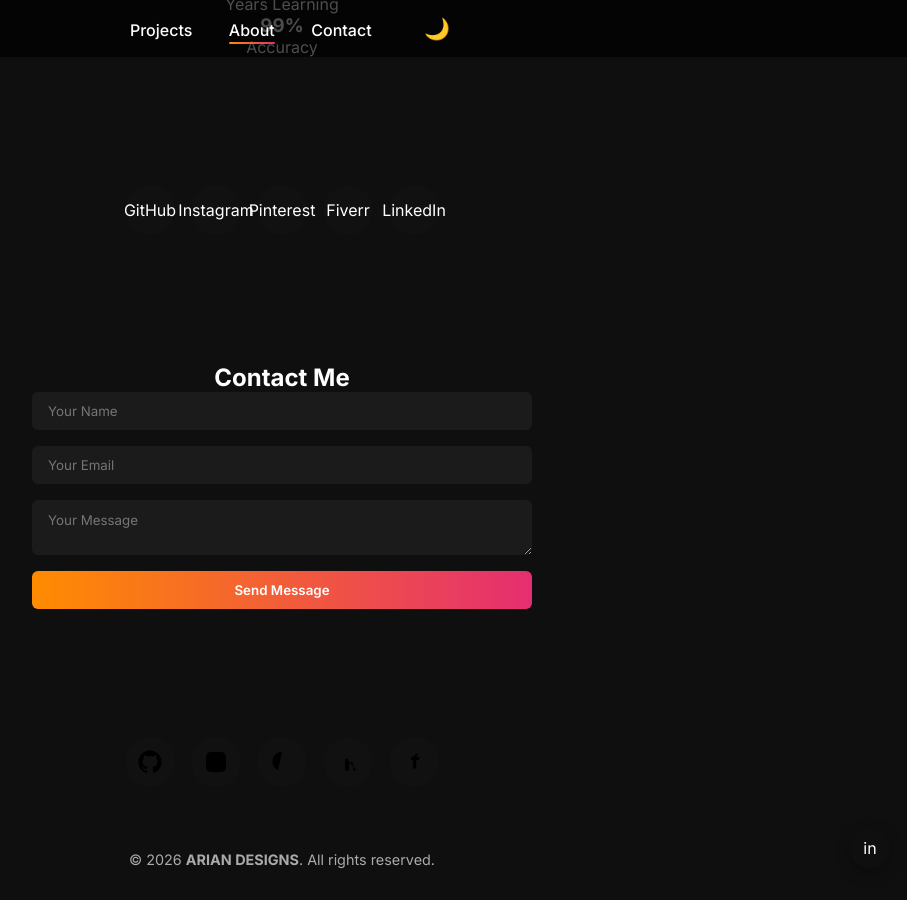
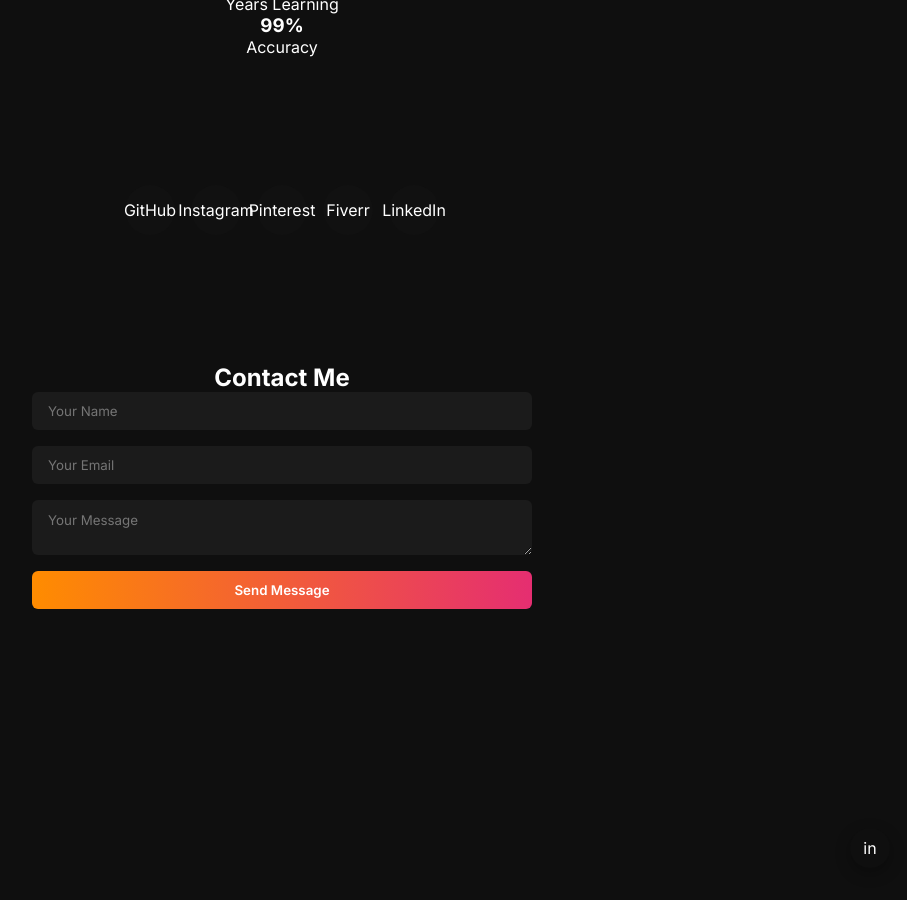
Before and after one commit to ariantechzone-stack/ariantechzone-stack.github.io, a Jekyll site: the page built from index.md, in a window 1280 px wide and 900 px high, scrolled down 1277 px. Shown: the whole window, without its empty margins (358-1265 px from the left). Built offline with Jekyll 4.4.1, drawn with Linux system fonts in a browser that asks for light colours; after the commit the page ends 1982 px from its top, so only the background shows below that.

Commit message:
Update default.html

```diff
--- a/_layouts/default.html
+++ b/_layouts/default.html
@@ -2,94 +2,30 @@
 <html lang="en">
 <head>
   <meta charset="UTF-8">
-
-  <title>{{ page.title | default: site.title }}</title>
-
+  <title>{{ page.title | default: "ARIAN DESIGNS" }}</title>
   <meta name="viewport" content="width=device-width, initial-scale=1.0">
   <meta name="description" content="{{ site.description }}">
   <meta name="theme-color" content="#0f0f0f">
 
-  <!-- ================= FAVICONS ================= -->
-  <link rel="icon" type="image/png" sizes="32x32" href="{{ '/favicon.png' | relative_url }}">
-  <link rel="icon" type="image/png" sizes="16x16" href="{{ '/favicon-16x16.png' | relative_url }}">
-  <link rel="apple-touch-icon" sizes="180x180" href="{{ '/apple-touch-icon.png' | relative_url }}">
+  <!-- FAVICONS -->
+  <link rel="icon" type="image/png" sizes="32x32" href="{{ '/assets/favicons/favicon.png' | relative_url }}">
+  <link rel="icon" type="image/png" sizes="16x16" href="{{ '/assets/favicons/favicon-16x16.png' | relative_url }}">
+  <link rel="apple-touch-icon" sizes="180x180" href="{{ '/assets/favicons/apple-touch-icon.png' | relative_url }}">
 
-  <!-- ================= GOOGLE FONT ================= -->
+  <!-- FONT -->
   <link rel="preconnect" href="https://fonts.googleapis.com">
   <link rel="preconnect" href="https://fonts.gstatic.com" crossorigin>
-  <link
-    href="https://fonts.googleapis.com/css2?family=Inter:wght@400;500;600;700;800&display=swap"
-    rel="stylesheet">
+  <link href="https://fonts.googleapis.com/css2?family=Inter:wght@400;500;600;700;800&display=swap" rel="stylesheet">
 
-  <!-- ================= MAIN CSS ================= -->
+  <!-- CSS -->
   <link rel="stylesheet" href="{{ '/assets/css/style.css' | relative_url }}">
 </head>
 
 <body class="theme-dark">
+  {{ content }}
 
-  <!-- ================= HEADER / NAV ================= -->
-  <header class="site-header">
-    <nav class="nav">
-      <a href="#projects" class="nav-link">Projects</a>
-      <a href="#about" class="nav-link">About</a>
-      <a href="#contact" class="nav-link">Contact</a>
-
-      <button id="themeToggle" aria-label="Toggle theme">🌙</button>
-    </nav>
-  </header>
-
-  <!-- ================= PAGE CONTENT ================= -->
-  <main>
-    {{ content }}
-  </main>
-
-  <!-- ================= SOCIAL ICONS ================= -->
-  <div class="socials">
-
-    <!-- GitHub -->
-    <a href="https://github.com/ariantechzone-stack" target="_blank"
-       class="social-link github" aria-label="GitHub">
-      <svg viewBox="0 0 24 24"><path d="M12 .5C5.73.5.5 5.74.5 12.02c0 5.1 3.29 9.42 7.86 10.95.57.1.78-.25.78-.55v-2.02c-3.2.7-3.87-1.55-3.87-1.55-.52-1.33-1.27-1.69-1.27-1.69-1.04-.72.08-.71.08-.71 1.15.08 1.76 1.19 1.76 1.19 1.02 1.75 2.68 1.25 3.33.96.1-.74.4-1.25.73-1.54-2.55-.29-5.23-1.28-5.23-5.7 0-1.26.45-2.29 1.19-3.1-.12-.29-.52-1.45.11-3.02 0 0 .97-.31 3.18 1.18a10.9 10.9 0 0 1 5.8 0c2.2-1.49 3.17-1.18 3.17-1.18.64 1.57.24 2.73.12 3.02.74.81 1.18 1.84 1.18 3.1 0 4.43-2.69 5.4-5.25 5.69.41.36.78 1.08.78 2.18v3.23c0 .3.2.66.79.55 4.56-1.53 7.84-5.86 7.84-10.95C23.5 5.74 18.27.5 12 .5z"/></svg>
-      <span class="tooltip">GitHub</span>
-    </a>
-
-    <!-- Instagram -->
-    <a href="https://instagram.com/_arian.designs_" target="_blank"
-       class="social-link instagram" aria-label="Instagram">
-      <svg viewBox="0 0 24 24"><path d="M7 2C4.24 2 2 4.24 2 7v10c0 2.76 2.24 5 5 5h10c2.76 0 5-2.24 5-5V7c0-2.76-2.24-5-5-5H7zm5 5a5 5 0 1 0 0 10a5 5 0 0 0 0-10z"/></svg>
-      <span class="tooltip">Instagram</span>
-    </a>
-
-    <!-- Pinterest -->
-    <a href="https://pinterest.com/ariantech" target="_blank"
-       class="social-link pinterest" aria-label="Pinterest">
-      <svg viewBox="0 0 24 24"><path d="M12.04 2C6.58 2 2.5 6.08 2.5 11.47c0 4.01 2.53 7.43 6.1 8.75-.08-.74-.16-1.88.03-2.69l1.1-4.65z"/></svg>
-      <span class="tooltip">Pinterest</span>
-    </a>
-
-    <!-- LinkedIn -->
-    <a href="https://www.linkedin.com/in/arian-varx-0660b539b" target="_blank"
-       class="social-link linkedin" aria-label="LinkedIn">
-      <svg viewBox="0 0 24 24"><path d="M20.447 20.452H17.21v-5.569c0-1.328-.027-3.037-1.852-3.037-1.853 0-2.136 1.445-2.136 2.94v5.666H9.09V9h3.104v1.561z"/></svg>
-      <span class="tooltip">LinkedIn</span>
-    </a>
-
-    <!-- Fiverr -->
-    <a href="https://www.fiverr.com/r_kumar101/modern-instagram-posts-and-social-media-graphics" target="_blank"
-       class="social-link fiverr" aria-label="Fiverr">
-      <svg viewBox="0 0 24 24"><path d="M16.4 3.6c-2.5 0-4.4 1.4-5.2 3.5H9v3h1.9v8.3h3.3v-8.3h2.6l.5-3h-3.1z"/></svg>
-      <span class="tooltip">Fiverr</span>
-    </a>
-
-  </div>
-
-  <!-- ================= FOOTER ================= -->
-  <footer class="site-footer">
-    <p>© {{ site.time | date: "%Y" }} <strong>ARIAN DESIGNS</strong>. All rights reserved.</p>
-  </footer>
-
-  <!-- ================= MAIN JS ================= -->
+  <!-- JS -->
+  <script src="https://cdnjs.cloudflare.com/ajax/libs/vanilla-tilt/1.7.0/vanilla-tilt.min.js"></script>
   <script src="{{ '/assets/js/main.js' | relative_url }}" defer></script>
-
 </body>
 </html>
```
